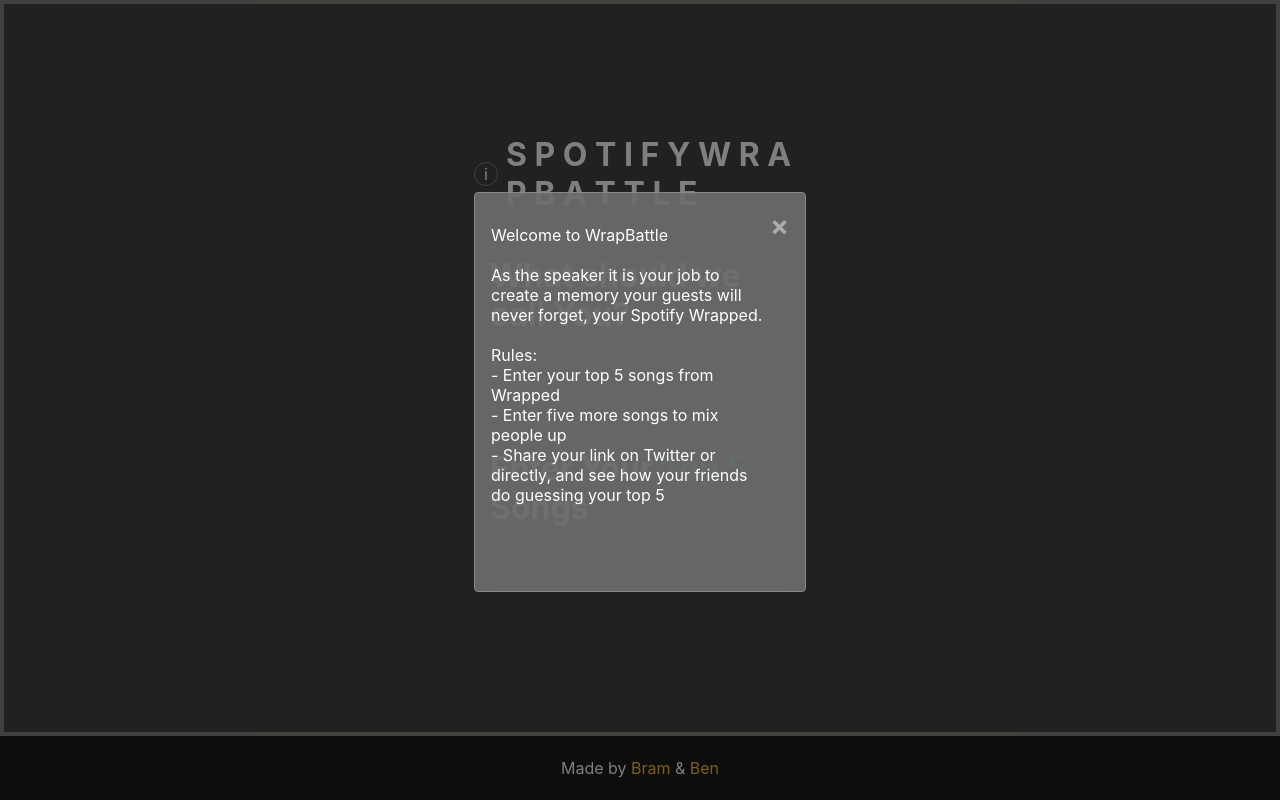
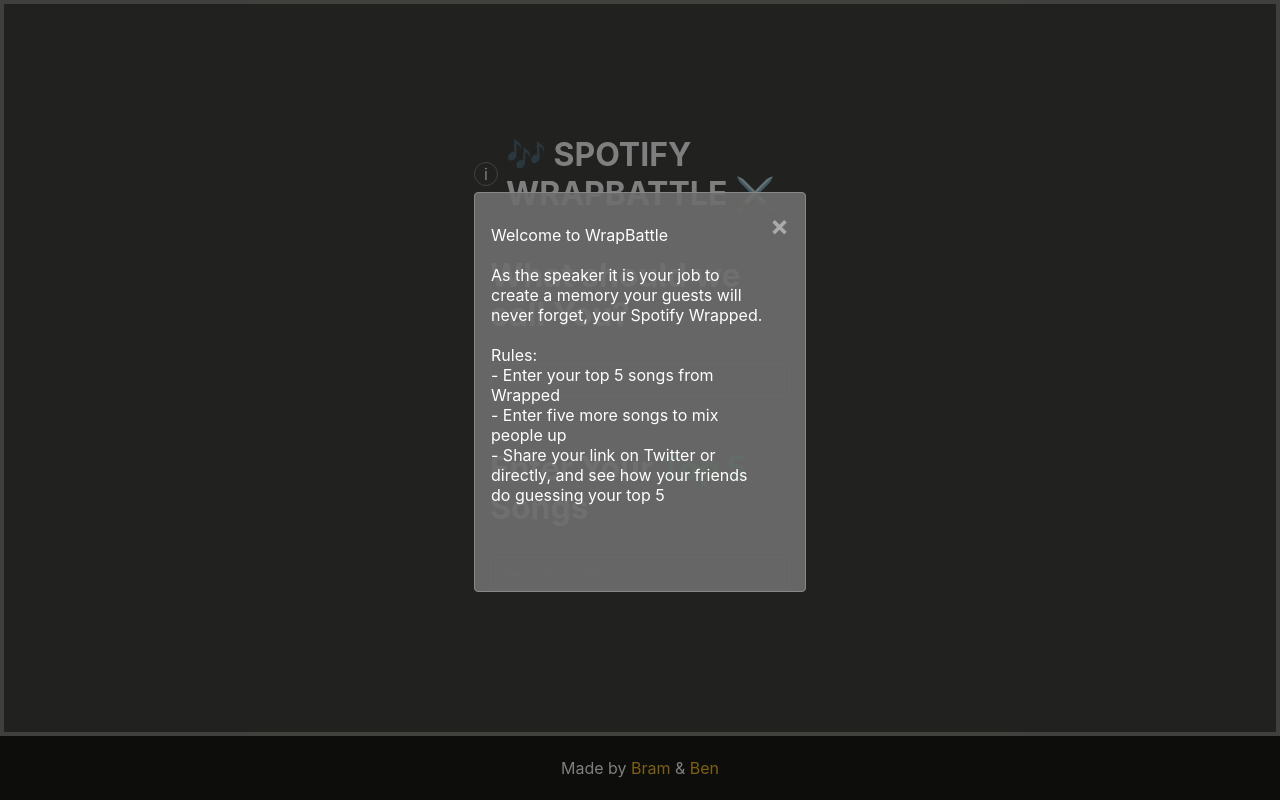
Before and after one commit to bramses/wrapbattle, a Next.js app: page / in a window 1280 px wide. Built offline with nearby package versions, Linux system fonts and the light colour scheme.

Commit message:
index [id] [correct]

```diff
--- a/pages/index.js
+++ b/pages/index.js
@@ -96,7 +96,7 @@
           <div className={styles.info} onClick={() => setModalOpen(true)}>i</div>
           <h1 className={styles.header}>
                 <Link href="/" >
-                S P O T I F Y  W R A P B A T T L E
+                🎶 SPOTIFY WRAPBATTLE ⚔️
                 </Link>
             </h1>
         </div>
--- a/pages/play/[id].js
+++ b/pages/play/[id].js
@@ -103,7 +103,7 @@
 
             <h1 className={styles.header}>
                 <Link href="/" >
-                S P O T I F Y  W R A P B A T T L E
+                🎶 SPOTIFY WRAPBATTLE ⚔️
                 </Link>
             </h1>
             <div className={styles.subtitle}>
--- a/pages/share/[slug]/[correct].js
+++ b/pages/share/[slug]/[correct].js
@@ -116,7 +116,7 @@
         <CenterContainer>
             <h1 className={styles.header}>
                 <Link href="/" >
-                S P O T I F Y  W R A P B A T T L E
+                🎶 SPOTIFY WRAPBATTLE ⚔️
                 </Link>
             </h1>
             <h2 className={styles.quote}>
```
